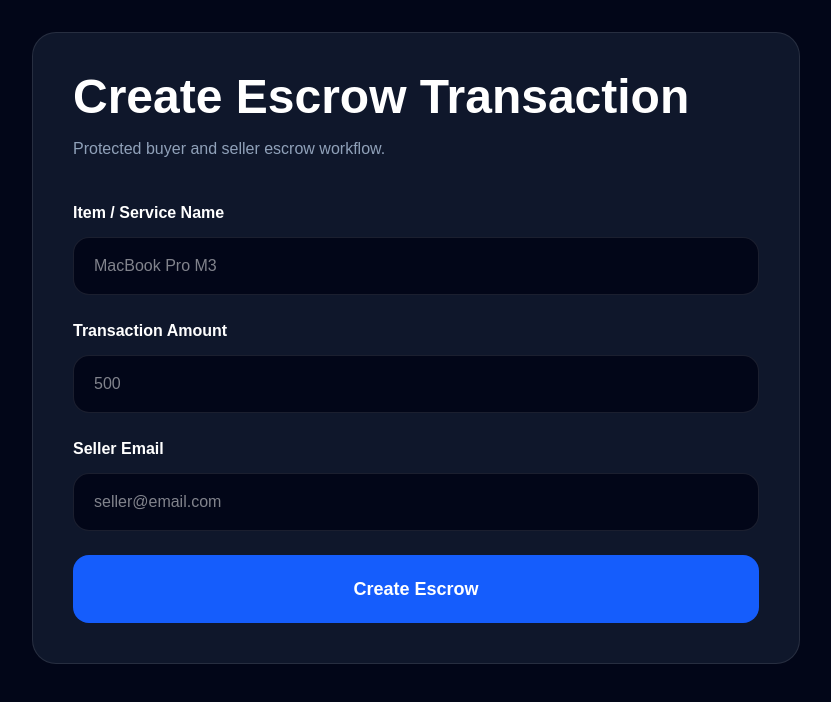
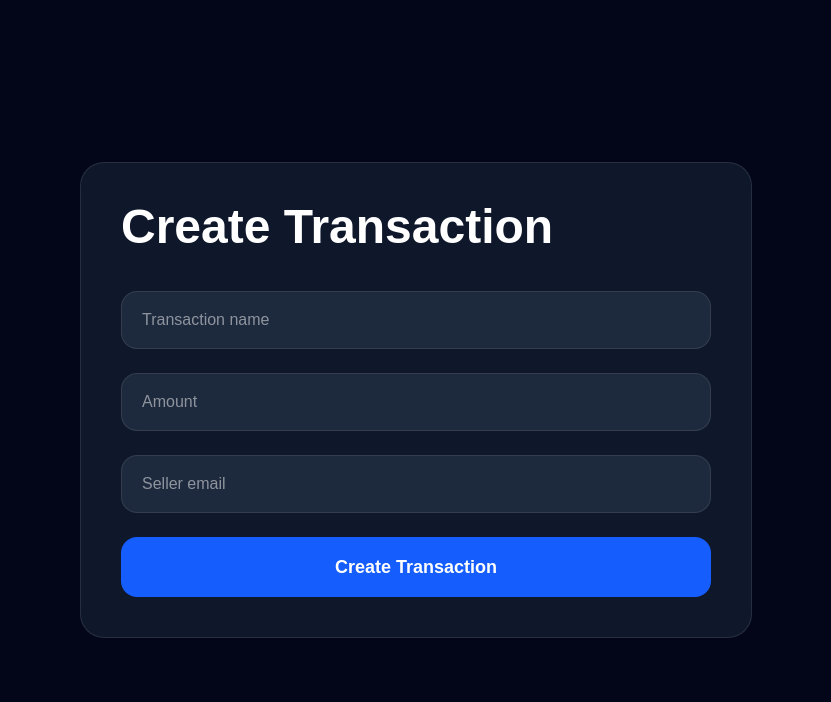
Before and after one commit to waynerone999-svg/ThirdPartyescrow-platform, a Next.js app: page /new-transaction in a window 1280 px wide. Shown: the top 702 px of the page, without its empty margins (224-1055 px from the left). Built offline with nearby package versions, Linux system fonts and the light colour scheme; no server answers.

Commit message:
Remove register route

```diff
--- a/src/app/new-transaction/page.tsx
+++ b/src/app/new-transaction/page.tsx
@@ -1,6 +1,6 @@
 "use client";
 
-import { useEffect, useState } from "react";
+import { useState } from "react";
 
 import { useRouter } from "next/navigation";
 
@@ -15,10 +15,7 @@ export default function NewTransactionPage() {
 
   const router = useRouter();
 
-  const [user, setUser] =
-    useState<any>(null);
-
-  const [title, setTitle] =
+  const [transactionName, setTransactionName] =
     useState("");
 
   const [amount, setAmount] =
@@ -30,72 +27,73 @@ export default function NewTransactionPage() {
   const [loading, setLoading] =
     useState(false);
 
-  useEffect(() => {
+  async function createTransaction() {
 
-    async function getUser() {
+    setLoading(true);
 
     const {
       data: { user },
     } = await supabase.auth.getUser();
 
-      setUser(user);
-    }
-
-    getUser();
-
-  }, []);
-
-  async function createTransaction(
-    e: React.FormEvent<HTMLFormElement>
-  ) {
-
-    e.preventDefault();
-
     if (!user) {
 
-      alert("Please login first");
-
-      return;
-    }
-
-    setLoading(true);
-
-    try {
-
-      const transactionCode =
-        "ESCROW-" +
-        Math.floor(
-          100000 +
-            Math.random() * 900000
-        );
-
-      const { error } = await supabase
-        .from("transactions")
-        .insert([
-          {
-            transaction_name: title,
-            amount: Number(amount),
-            seller_email: sellerEmail,
-            buyer_email: user.email,
-            transaction_code:
-              transactionCode,
-            status: "pending",
-          },
-        ]);
-
-      if (error) {
-
-        console.log(error);
-
-        alert("Database save failed");
+      alert("Please login");
 
       setLoading(false);
 
       return;
     }
 
-      // SEND EMAIL
+    const transactionCode =
+      Math.floor(
+        100000 + Math.random() * 900000
+      ).toString();
+
+    const { data, error } =
+      await supabase
+
+        .from("transactions")
+
+        .insert([
+          {
+            transaction_name:
+              transactionName,
+
+            amount,
+
+            buyer_email:
+              user.email,
+
+            seller_email:
+              sellerEmail,
+
+            transaction_code:
+              transactionCode,
+
+            status: "pending",
+          },
+        ])
+
+        .select()
+
+        .single();
+
+    if (error) {
+
+      alert(error.message);
+
+      setLoading(false);
+
+      return;
+    }
+
+    /* INVITE LINK */
+    const inviteLink =
+      "http://localhost:3000/register?invited=true";
+
+    /* EMAIL */
     await fetch("/api/send-email", {
+
       method: "POST",
 
       headers: {
@@ -104,39 +102,77 @@ export default function NewTransactionPage() {
       },
 
       body: JSON.stringify({
-          sellerEmail,
-          transactionName: title,
-          amount,
-          transactionCode,
+
+        to: sellerEmail,
+
+        subject:
+          "Escrow Transaction Invitation",
+
+        html: `
+          <div style="font-family:sans-serif;padding:20px">
+
+            <h1>
+              You have been invited
+              to an escrow transaction
+            </h1>
+
+            <p>
+              Transaction:
+              ${transactionName}
+            </p>
+
+            <p>
+              Amount:
+              $${amount}
+            </p>
+
+            <p>
+              Create your account
+              below to continue:
+            </p>
+
+            <a
+              href="${inviteLink}"
+              style="
+                display:inline-block;
+                margin-top:20px;
+                background:#2563eb;
+                color:white;
+                padding:14px 24px;
+                border-radius:12px;
+                text-decoration:none;
+                font-weight:bold;
+              "
+            >
+              Create Account
+            </a>
+
+          </div>
+        `,
       }),
     });
 
-      alert(
-        "Transaction created successfully"
-      );
-
-      router.push("/transaction-chat");
-
-    } catch (error) {
-
-      console.log(error);
-
-      alert("Something went wrong");
-
-    } finally {
-
-      setLoading(false);
-    }
+    router.push("/dashboard");
   }
 
   return (
 
-    <main className="min-h-screen bg-slate-950 text-white p-8">
-
-      <div className="max-w-3xl mx-auto">
+    <main
+      className="
+        min-h-screen
+        bg-slate-950
+        text-white
+        flex
+        items-center
+        justify-center
+        p-6
+      "
+    >
 
       <div
         className="
+          w-full
+          max-w-2xl
           bg-slate-900
           border
           border-white/10
@@ -145,137 +181,113 @@ export default function NewTransactionPage() {
         "
       >
 
-          <h1 className="text-5xl font-black mb-4">
-            Create Escrow Transaction
+        <h1
+          className="
+            text-5xl
+            font-black
+            mb-10
+          "
+        >
+          Create Transaction
         </h1>
 
-          <p className="text-slate-400 mb-10">
-            Protected buyer and seller
-            escrow workflow.
-          </p>
-
-          <form
-            onSubmit={createTransaction}
-            className="space-y-6"
-          >
-
-            {/* ITEM */}
-            <div>
-
-              <label className="block mb-3 font-bold">
-
-                Item / Service Name
-
-              </label>
+        <div className="space-y-6">
 
           <input
             type="text"
-                required
-                value={title}
+
+            placeholder="Transaction name"
+
+            value={transactionName}
+
             onChange={(e) =>
-                  setTitle(e.target.value)
+              setTransactionName(
+                e.target.value
+              )
             }
-                placeholder="MacBook Pro M3"
+
             className="
               w-full
-                  bg-slate-950
+              bg-slate-800
               border
               border-white/10
               rounded-2xl
               px-5
               py-4
-                  text-white
             "
           />
 
-            </div>
-
-            {/* AMOUNT */}
-            <div>
-
-              <label className="block mb-3 font-bold">
-
-                Transaction Amount
-
-              </label>
-
           <input
             type="number"
-                required
+
+            placeholder="Amount"
+
             value={amount}
+
             onChange={(e) =>
-                  setAmount(e.target.value)
+              setAmount(
+                e.target.value
+              )
             }
-                placeholder="500"
+
             className="
               w-full
-                  bg-slate-950
+              bg-slate-800
               border
               border-white/10
               rounded-2xl
               px-5
               py-4
-                  text-white
             "
           />
 
-            </div>
-
-            {/* SELLER EMAIL */}
-            <div>
-
-              <label className="block mb-3 font-bold">
-
-                Seller Email
-
-              </label>
-
           <input
             type="email"
-                required
+
+            placeholder="Seller email"
+
             value={sellerEmail}
+
             onChange={(e) =>
               setSellerEmail(
                 e.target.value
               )
             }
-                placeholder="seller@email.com"
+
             className="
               w-full
-                  bg-slate-950
+              bg-slate-800
               border
               border-white/10
               rounded-2xl
               px-5
               py-4
-                  text-white
             "
           />
 
-            </div>
+          <button
+            onClick={
+              createTransaction
+            }
 
-            {/* BUTTON */}
-            <button
-              type="submit"
             disabled={loading}
+
             className="
               w-full
               bg-blue-600
               hover:bg-blue-700
-                py-5
               rounded-2xl
+              py-4
               font-bold
               text-lg
             "
           >
 
             {loading
-                ? "Creating Transaction..."
-                : "Create Escrow"}
+              ? "Creating..."
+              : "Create Transaction"}
 
           </button>
-
-          </form>
 
         </div>
 
```
Lines whose indentation alone changed are shown as unchanged.
